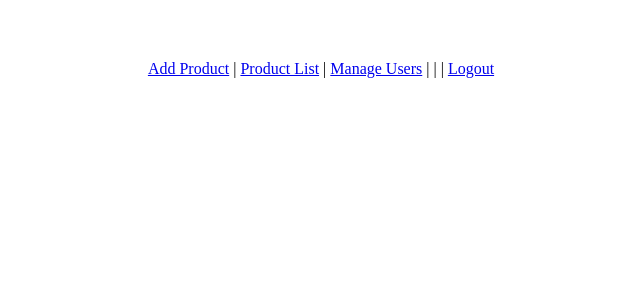
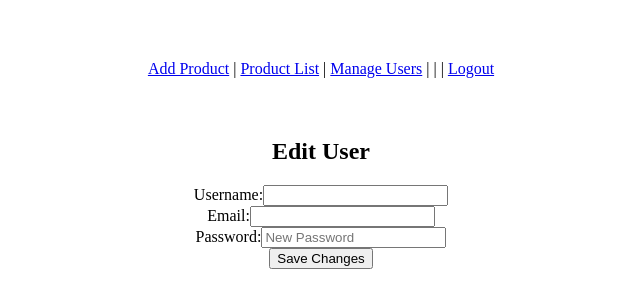
Before and after one commit to ptrcmnlgcs/management-app, a Vue app: page /edit-user in a window 1280 px wide. Shown: the top 308 px of the page, without its empty margins (319-959 px from the left). Built offline with nearby package versions, Linux system fonts and the light colour scheme; sample sign-in values are in the browser's storage.

Commit message:
added ui and routes

```diff
--- /dev/null
+++ b/src/components/EditUser.vue
@@ -0,0 +1,30 @@
+<template>
+  <div>
+    <h2>Edit User</h2>
+    <form >
+      <div>
+        <label>Username:</label>
+        <!-- Bind the input value to the user's name -->
+        <input type="text" />
+      </div>
+      <div>
+        <label>Email:</label>
+        <!-- Bind the input value to the user's email -->
+        <input type="email" />
+      </div>
+      <div>
+        <label>Password:</label>
+        <!-- As a security best practice, don't pre-fill the password field -->
+        <input type="password" placeholder="New Password" />
+      </div>
+      <button type="submit">Save Changes</button>
+    </form>
+  </div>
+</template>
+
+<script>
+</script>
+
+<style scoped>
+/* Add scoped styles if needed */
+</style>
--- a/src/components/ManageUsers.vue
+++ b/src/components/ManageUsers.vue
@@ -1,34 +1,46 @@
-<!-- ManageUsers.vue -->
 <template>
-    <div>
-      <nav v-if="!isLoginPage && !isRegisterPage">
-        <!-- Navigation links -->
-      </nav>
+  <div>
+    <!-- Use a router-link or a button to navigate to the Add User page -->
+    <router-link :to="'/add-user'">
+      <button>Add User</button>
+    </router-link>
 
-      <div v-if="isLoggedIn">
-        <h1>Manage Users</h1>
-        <AddUser /> <!-- Corrected component name -->
-        <!-- Additional content for managing users (e.g., user list) can be added here -->
-      </div>
-    </div>
-  </template>
+    <table>
+      <thead>
+        <tr>
+          <th>ID</th>
+          <th>Username</th>
+          <th>Email</th>
+          <th>Actions</th>
+        </tr>
+      </thead>
+      <tbody>
+        <tr>
+          <td></td>
+          <td></td>
+          <td></td>
+          <td>
+            <!-- Use a router-link to navigate to the Edit User page -->
+            <router-link :to="'/edit-user'">
+              <button>Edit</button>
+            </router-link>
+            <!-- Use a regular button for actions like Delete -->
+            <button>Delete</button>
+          </td>
+        </tr>
+        <!-- Repeat rows for other users -->
+      </tbody>
+    </table>
+    <!-- Ensure the UserForm component is imported and rendered -->
+    <UserForm/>
+  </div>
+</template>
 
-  <script>
-  import { mapState } from 'vuex';
-  import AddUser from './AddUser.vue'; // Corrected import name
+<script>
+// Import the UserForm component if needed
 
-  export default {
-    components: {
-      AddUser // Register the AddUser component with correct name
-    },
-    computed: {
-      ...mapState(['isLoggedIn']),
-      isLoginPage() {
-        return this.$route.path === '/login';
-      },
-      isRegisterPage() {
-        return this.$route.path === '/register';
-      }
-    }
-  }
-  </script>
+</script>
+
+<style scoped>
+/* Add scoped styles if needed */
+</style>
--- a/src/router.js
+++ b/src/router.js
@@ -6,6 +6,9 @@ import AddProduct from './components/AddProduct.vue';
 import EditProduct from './components/EditProduct.vue';
 import Login from './components/Login.vue'; // Import the Login component
 import Register from './components/Register.vue'; // Import the Register component
+import ManageUsers from './components/ManageUsers.vue'; // Import the ManageUsers component
+import EditUser from './components/EditUser.vue';
+import AddUser from './components/AddUser.vue';
 
 const routes = [
     {
@@ -43,7 +46,25 @@ const routes = [
         name: 'Register',
         component: Register,
         meta: { public: true } // Mark this route as public
-    }
+    },
+    {
+        path: '/manage-users', // Route for managing users
+        name: 'ManageUsers',
+        component: ManageUsers,
+        meta: { public: false }
+      },
+      {
+        path: '/edit-user', // Route for managing users
+        name: 'EditUser',
+        component: EditUser,
+        meta: { public: false }
+      },
+      {
+        path: '/add-user', // Route for managing users
+        name: 'AddUser',
+        component: AddUser,
+        meta: { public: false }
+      },
 ];
 
 const router = createRouter({
```
Also changed, not shown: src/router/index.js (+16 -1 lines).
